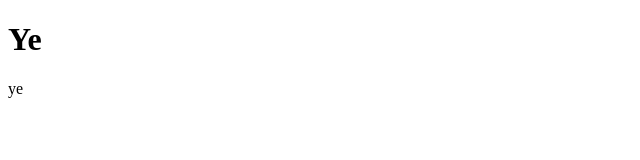
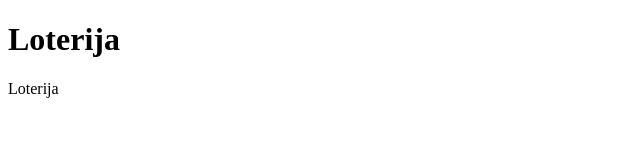
Before and after one commit to ajaneks/loterija, a plain HTML site: page index.html in a window 1280 px wide. Shown: the whole page, without its empty margins (0-640 px from the left). Drawn offline with Linux system fonts and the light colour scheme.

Commit message:
Loterija

```diff
--- a/index.html
+++ b/index.html
@@ -6,8 +6,8 @@
 </head>
 <body>
 
-<h1>Ye</h1>
-<p>ye</p>
+<h1>Loterija</h1>
+<p>Loterija</p>
 <div class="wrapper">
 
 </div>
```
